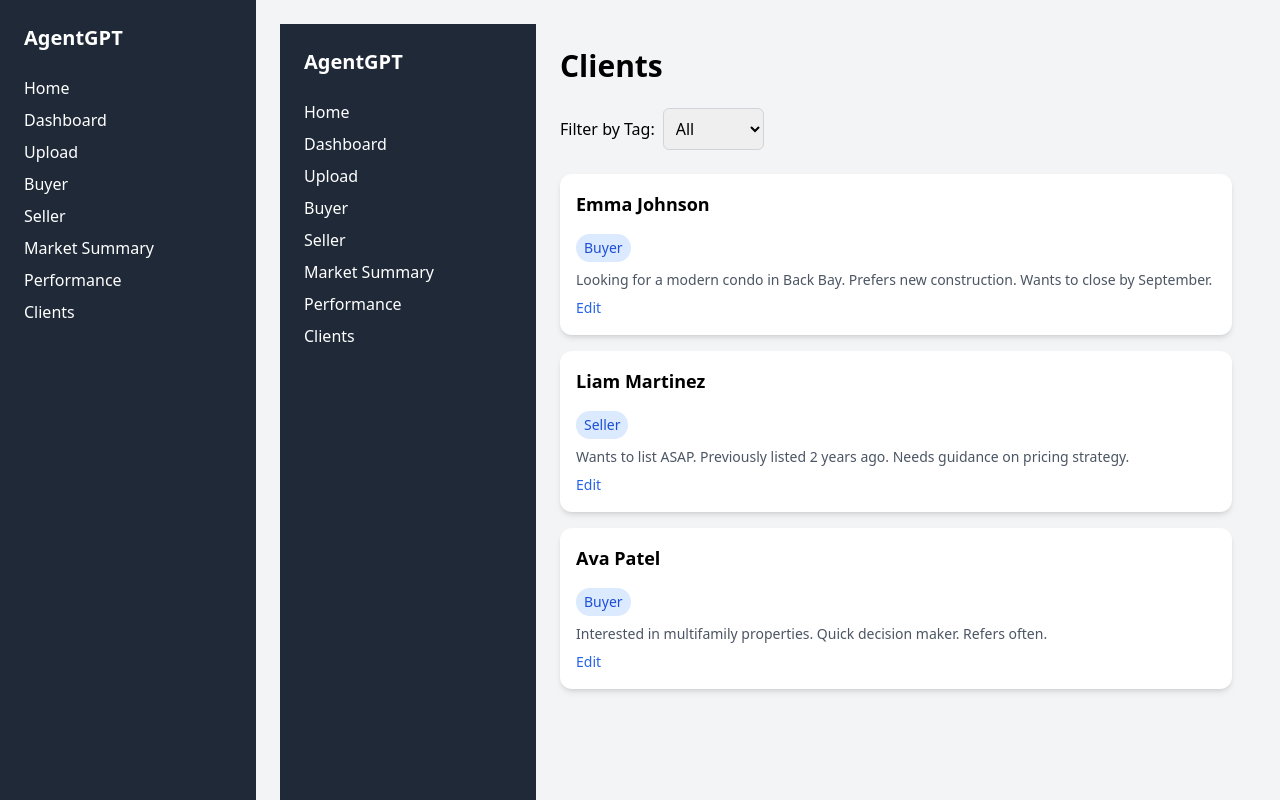
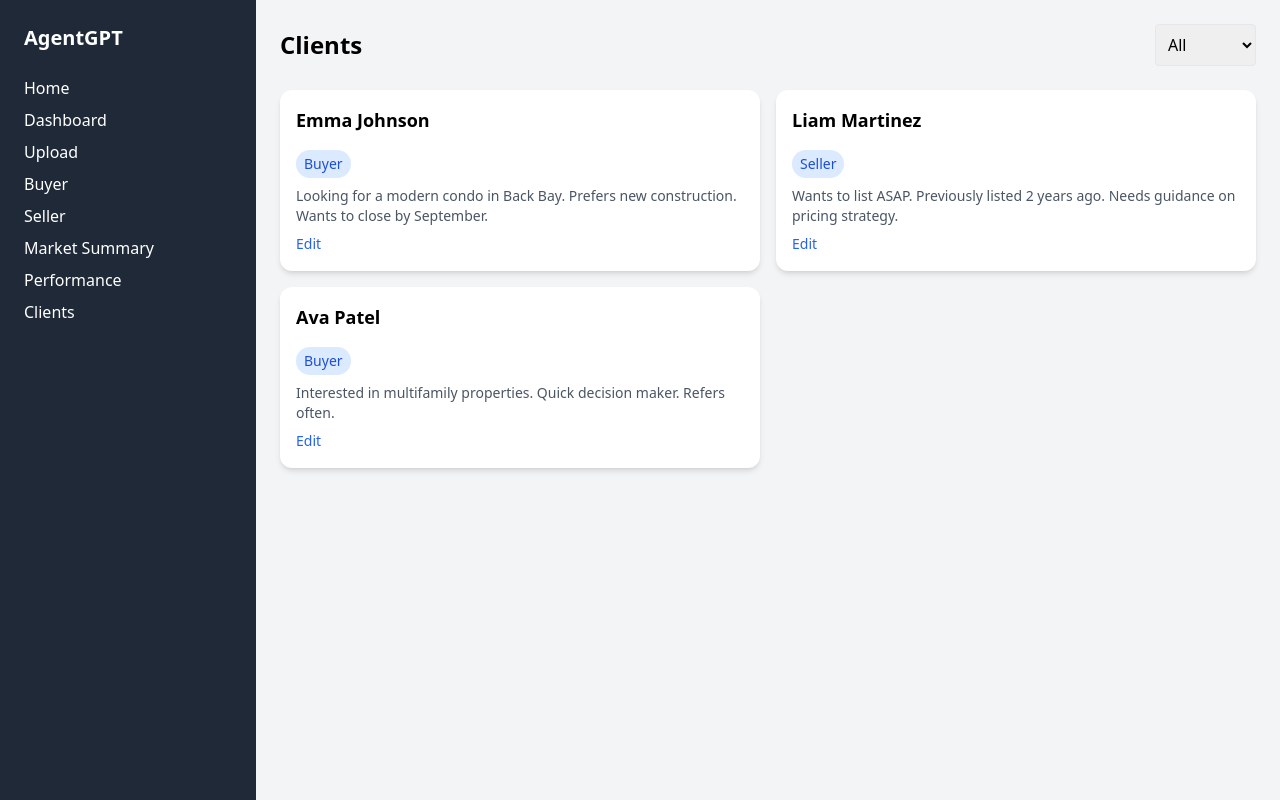
Before and after one commit to malsarraf98/agentgpt-prototype, a Next.js app: page /clients in a window 1280 px wide. Built offline with nearby package versions, Linux system fonts and the light colour scheme.

Commit message:
Update clients.js

```diff
--- a/pages/clients.js
+++ b/pages/clients.js
@@ -1,41 +1,36 @@
 import { useState } from 'react';
-import Layout from '@/components/Layout';
-import ClientCard from '@/components/ClientCard';
-import clients from '@/data/clients-data';
+import clientsData from '../data/clients-data';
+import ClientCard from '../components/ClientCard';
 
 export default function ClientsPage() {
-  const [filterTag, setFilterTag] = useState('All');
+  const [filter, setFilter] = useState('All');
 
-  const filteredClients = filterTag === 'All'
-    ? clients
-    : clients.filter(client => client.tag.toLowerCase() === filterTag.toLowerCase());
+  const filteredClients =
+    filter === 'All'
+      ? clientsData
+      : clientsData.filter((client) => client.tag === filter);
 
   return (
-    <Layout>
-      <div className="max-w-4xl mx-auto space-y-6">
-        <h1 className="text-3xl font-bold mb-4">Clients</h1>
-
-        <div className="mb-4">
-          <label htmlFor="tagFilter" className="mr-2 font-medium">Filter by Tag:</label>
+    <div className="space-y-6">
+      <div className="flex justify-between items-center mb-4">
+        <h1 className="text-2xl font-bold">Clients</h1>
         <select
-            id="tagFilter"
-            value={filterTag}
-            onChange={e => setFilterTag(e.target.value)}
-            className="p-2 border border-gray-300 rounded-md"
+          className="border p-2 rounded"
+          value={filter}
+          onChange={(e) => setFilter(e.target.value)}
         >
-            <option>All</option>
-            <option>Buyer</option>
-            <option>Seller</option>
-            <option>Investor</option>
+          <option value="All">All</option>
+          <option value="Buyer">Buyer</option>
+          <option value="Seller">Seller</option>
+          <option value="Investor">Investor</option>
         </select>
       </div>
 
-        <div className="space-y-4">
-          {filteredClients.map(client => (
+      <div className="grid grid-cols-1 md:grid-cols-2 gap-4">
+        {filteredClients.map((client) => (
           <ClientCard key={client.id} client={client} />
         ))}
       </div>
     </div>
-    </Layout>
   );
 }
```
Lines whose indentation alone changed are shown as unchanged.
